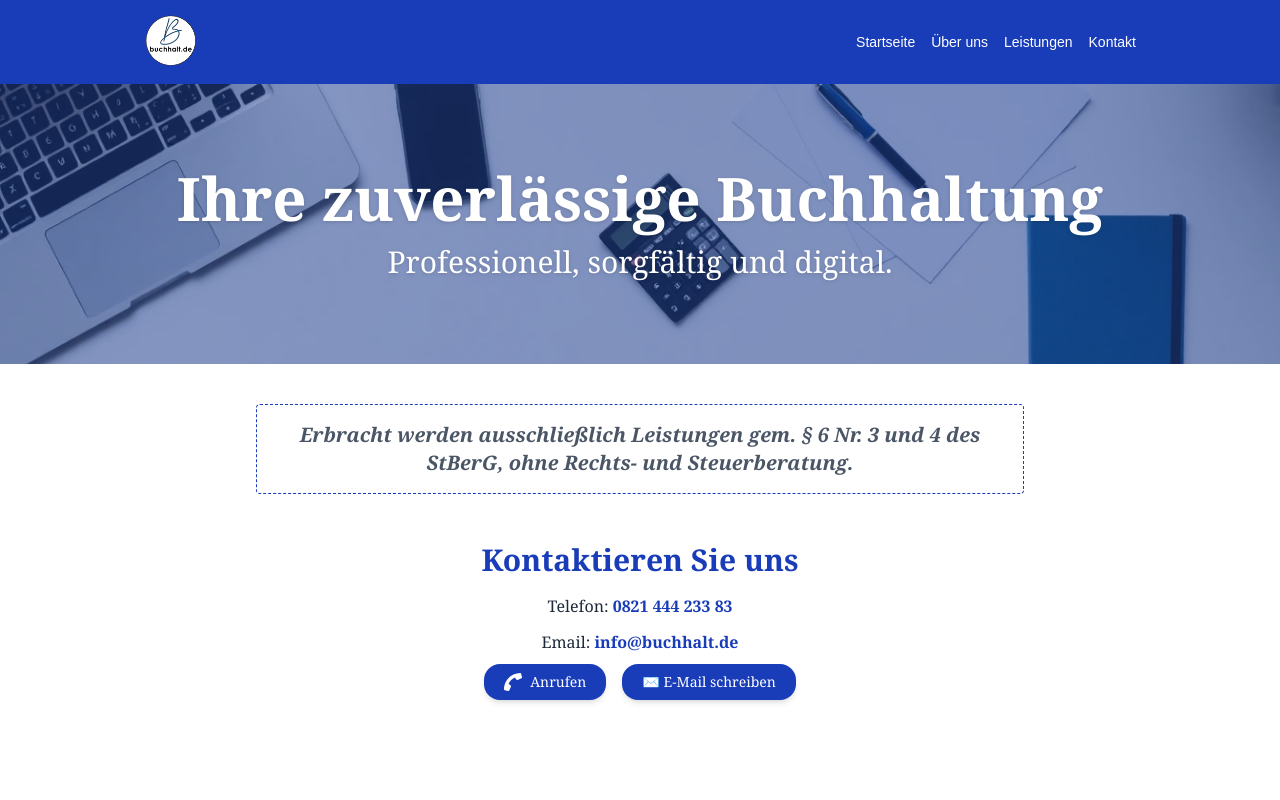
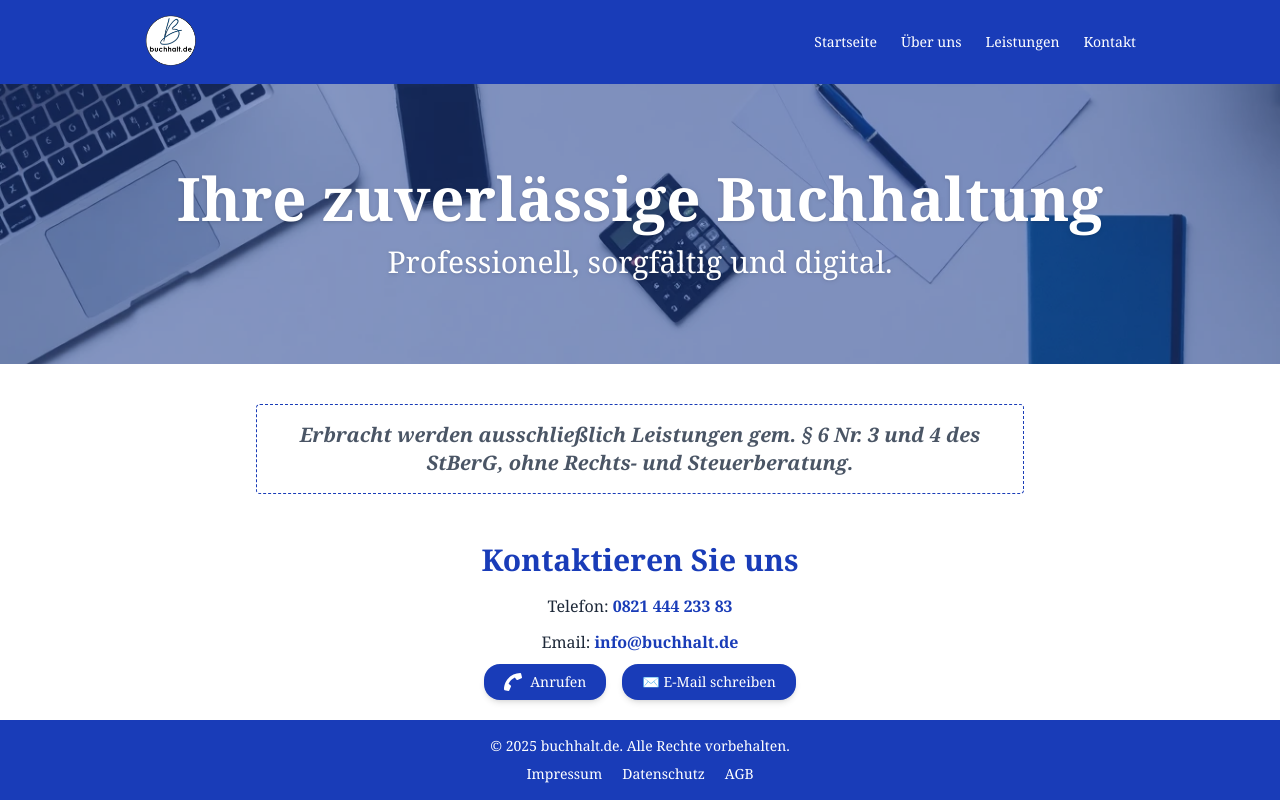
Before and after one commit to deki84/buchhalt_website, a Next.js app: page / in a window 1280 px wide. Shown: the top 800 px of the page. Built offline with nearby package versions, Linux system fonts and the light colour scheme.

Commit message:
make Footer and Header Responisve

```diff
--- a/src/app/components/Footer.tsx
+++ b/src/app/components/Footer.tsx
@@ -1,17 +1,21 @@
-import Link from "next/link"
+'use client';
+
+import Link from 'next/link';
 
 export default function Footer() {
   return (
-    <footer className="bg-blue-800 text-white py-6">
-<div className="max-w-screen-md mx-auto px-4 text-center">
+    <footer className="fixed bottom-0 left-0 w-full bg-blue-800 text-white font-[Cambria] z-50">
+      <div className="max-w-screen-md mx-auto px-4 py-4 text-center">
         <p className="text-sm">&copy; 2025 buchhalt.de. Alle Rechte vorbehalten.</p>
 
-  <nav className="mt-3">
-    <ul className="flex justify-center space-x-5 text-sm">
+        <nav className="mt-2">
+          <ul className="flex flex-col sm:flex-row justify-center sm:space-x-5 space-y-2 sm:space-y-0 text-sm">
             <li><Link href="/impressum" className="hover:underline">Impressum</Link></li>
             <li><Link href="/datenschutz" className="hover:underline">Datenschutz</Link></li>
             <li><Link href="/agb" className="hover:underline">AGB</Link></li>
           </ul>
         </nav>
       </div>
-</footer>)}
+    </footer>
+  );
+}
--- a/src/app/components/Header.tsx
+++ b/src/app/components/Header.tsx
@@ -1,12 +1,17 @@
-import Image from "next/image"
-import Link from "next/link"
+'use client';
 
+import Image from 'next/image';
+import Link from 'next/link';
+import { useState } from 'react';
 
 export default function Header() {
+  const [isOpen, setIsOpen] = useState(false);
+
   return (
-    <header className="sticky top-0 z-50 bg-blue-800 py-3">
-      <div className="max-w-screen-lg mx-auto px-4 flex items-center justify-between">
-        <Link href="/">
+    <header className="sticky top-0 z-50 bg-blue-800 text-white font-[Cambria]">
+      <div className="max-w-screen-lg mx-auto flex items-center justify-between px-4 py-3">
+        {/* Logo */}
+        <Link href="/" className="flex items-center">
           <Image
             src="/logo_buchhalt.png"
             alt="Logo Buchhalt.de"
@@ -15,15 +20,45 @@ export default function Header() {
             className="rounded-full"
           />
         </Link>
-        <nav>
-          <ul className="flex space-x-4 text-white text-sm font-medium">
-            <li><Link href="/" className="hover:underline">Startseite</Link></li>
-            <li><Link href="/about" className="hover:underline">Über uns</Link></li>
-            <li><Link href="/services" className="hover:underline">Leistungen</Link></li>
-            <li><Link href="/contact" className="hover:underline">Kontakt</Link></li>
-          </ul>
+
+        {/* Hamburger Button (mobil) */}
+        <button
+          className="md:hidden"
+          onClick={() => setIsOpen(!isOpen)}
+          aria-label="Menü öffnen"
+        >
+          <svg
+            xmlns="http://www.w3.org/2000/svg"
+            fill="none"
+            viewBox="0 0 24 24"
+            strokeWidth={2}
+            stroke="currentColor"
+            className="w-6 h-6"
+          >
+            <path strokeLinecap="round" strokeLinejoin="round" d="M4 6h16M4 12h16M4 18h16" />
+          </svg>
+        </button>
+
+        {/* Navigation (Desktop) */}
+        <nav className="hidden md:flex space-x-6 text-sm font-medium">
+          <Link href="/" className="hover:underline">Startseite</Link>
+          <Link href="/about" className="hover:underline">Über uns</Link>
+          <Link href="/services" className="hover:underline">Leistungen</Link>
+          <Link href="/contact" className="hover:underline">Kontakt</Link>
         </nav>
       </div>
+
+      {/* Navigation (Mobil) */}
+      {isOpen && (
+        <div className="md:hidden bg-blue-700 px-4 pb-4">
+          <nav className="flex flex-col space-y-2 text-sm">
+            <Link href="/" className="hover:underline" onClick={() => setIsOpen(false)}>Startseite</Link>
+            <Link href="/about" className="hover:underline" onClick={() => setIsOpen(false)}>Über uns</Link>
+            <Link href="/services" className="hover:underline" onClick={() => setIsOpen(false)}>Leistungen</Link>
+            <Link href="/contact" className="hover:underline" onClick={() => setIsOpen(false)}>Kontakt</Link>
+          </nav>
+        </div>
+      )}
     </header>
   );
 }
```
Lines whose indentation alone changed are shown as unchanged.
